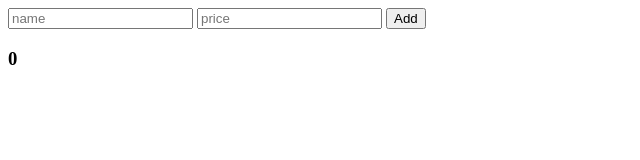
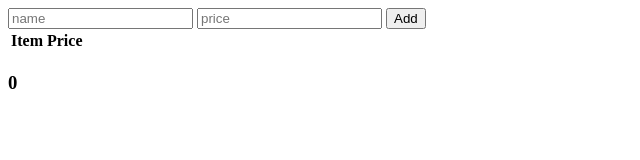
Before and after one commit to acciojob/shopping-cart-gaurav6115, a website: page index.html in a window 1280 px wide. Shown: the whole page, without its empty margins (0-640 px from the left). Drawn offline with Linux system fonts and the light colour scheme.

Commit message:
Update index.html

```diff
--- a/index.html
+++ b/index.html
@@ -11,13 +11,56 @@
 	<input type="text" id="item-price-input" placeholder="price">
 	<button id="add">Add</button>
 	<div id="alert-text" style="color: red;"></div>
-	<table>
-		<tr id="row"></tr>
+	<table id="table">
+		<th id="item">Item</th>
+		<th id="prices">Price</th>
 	</table>
 	<h3 id="total">0</h3>
+	<!-- the entire body must be written by student -->
 	<script type="text/javascript" src="./script.js">
 	</script>
 
 </body>
 
 </html>
+<!--
+	 <!DOCTYPE html>
+<html lang="en">
+
+<head>
+	<meta charset="UTF-8">
+	<meta name="viewport" content="width=device-width, initial-scale=1.0">
+	<title>Shoping List</title>
+	<link rel="stylesheet" href="./css/list.css">
+<script src="./js/list.js"></script>
+</head>
+
+<body>
+	<header id="heading">
+		Shopping List Calculator
+	</header>
+	<main onload="render()">
+		<table id="table1">
+			<caption></caption>
+			<tr>
+				<th>Item Name</th>
+				<th>Quantity</th>
+				<th>Price</th>
+				<th>Total</th>
+			</tr>
+			<tr>
+        <form id="myinputs">
+          <td><input type="text" id="item-name-input" placeholder="Name"></td>
+          <td><input type="text" id="item-qty-input" placeholder="Qty"></td>
+          <td><input type="text" id="item-price-input" placeholder="Price"></td>
+        </form>
+        <td><button id="add" onclick="addData();">Add</button></td>
+      </tr>
+    </table>
+    <div id="total">Total Ammount is 0 $</div>
+  </main>
+	<footer></footer>
+</body>
+
+</html>
+-->
```
